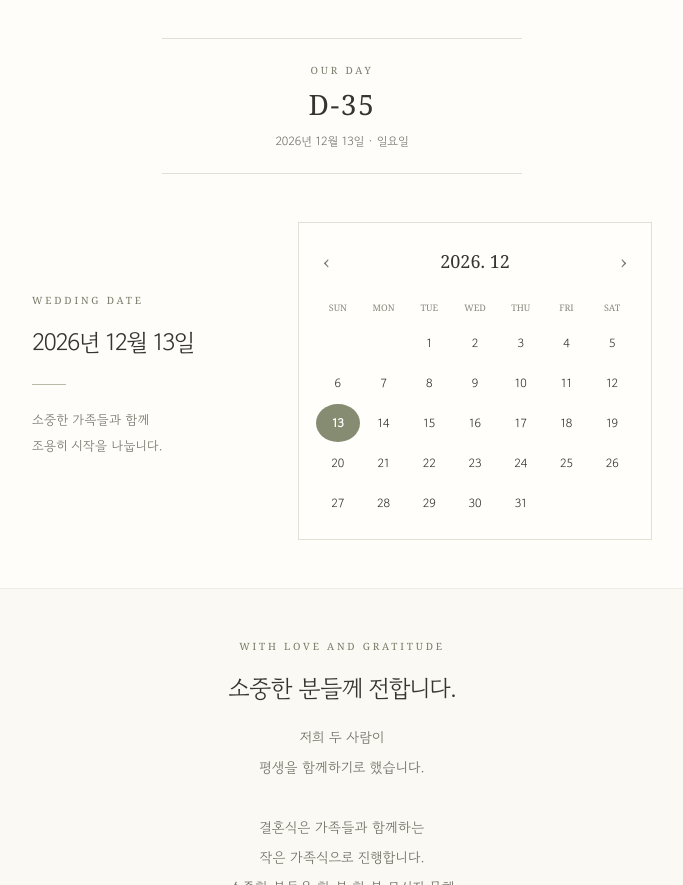
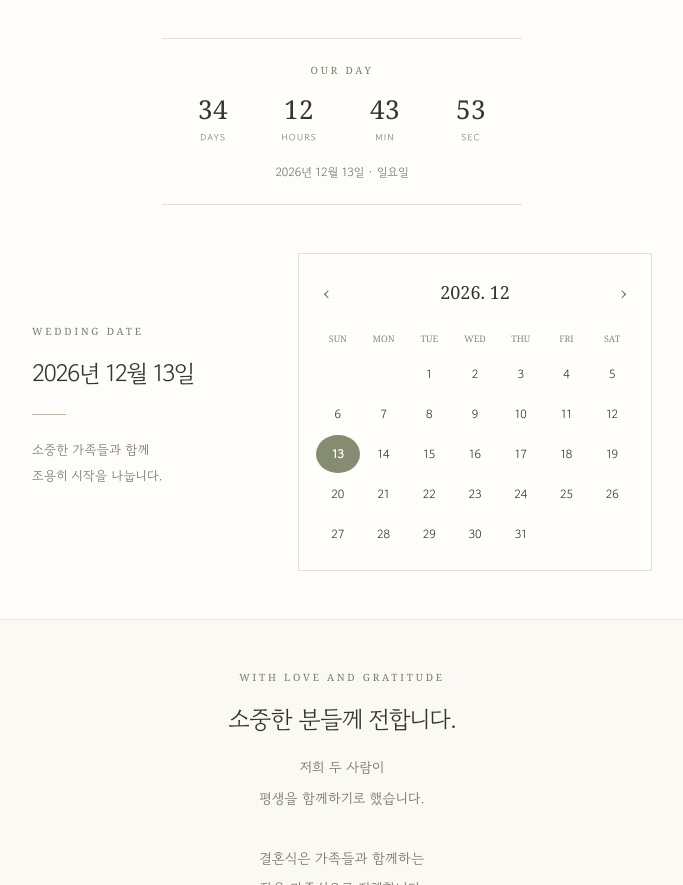
Before and after one commit to scook2375/wedding-announcement, a plain HTML site: page index.html in a window 1280 px wide. Shown: the part 990-1875 px from the top of the page, without its empty margins (298-981 px from the left). Drawn offline with Linux system fonts and the light colour scheme.

Commit message:
Add live minimal countdown to Korean wedding date

```diff
--- a/index.html
+++ b/index.html
@@ -24,7 +24,7 @@ h1{font-family:"Gowun Dodum",sans-serif;font-weight:400;font-size:clamp(28px,6vw
 .hero h1{font-size:clamp(25px,6vw,32px);line-height:1.4;margin:0 0 4px}.hero .lead{font-size:13px;line-height:1.6}
 .hero-photo{display:block;width:100%;max-width:540px;height:auto;flex:none;margin:16px auto 0;aspect-ratio:3017/4526}
 .countdown-wrap{padding:16px 28px 0}.countdown{max-width:360px;margin:auto;border-top:1px solid var(--line);border-bottom:1px solid var(--line);padding:22px 12px;text-align:center}
-.count-number{font-family:Georgia,serif;font-size:28px;line-height:1.4;letter-spacing:.06em;margin:6px 0}.date-sub{font-size:12px;color:#747267}
+.count-number{font-family:Georgia,serif;font-size:28px;line-height:1.4;letter-spacing:.06em;margin:6px 0}.timer-grid{display:grid;grid-template-columns:repeat(4,minmax(0,1fr));gap:8px;margin:14px 0}.timer-value{display:block;font-family:Georgia,serif;font-size:26px;font-variant-numeric:tabular-nums;line-height:1.3;letter-spacing:.02em}.timer-unit{display:block;font-size:9px;letter-spacing:.12em;color:var(--muted);margin-top:4px}.timer-status{font-family:Georgia,serif;font-size:26px;margin:14px 0}[hidden]{display:none!important}.date-sub{font-size:12px;color:#747267}
 section{padding:48px 28px}.date-layout{display:grid;grid-template-columns:.8fr 1.2fr;gap:30px;align-items:center;max-width:620px;margin:auto}
 h2{font-family:"Gowun Dodum",sans-serif;font-weight:400;font-size:24px;letter-spacing:-.05em;line-height:1.6;margin:14px 0}
 .date-copy p{font-size:13px;color:#747267;line-height:2}.small-rule{width:34px;height:1px;background:#b8bba8;margin:22px 0}
@@ -51,7 +51,7 @@ html{scroll-behavior:smooth;scroll-padding-top:24px}
 <div class="scroll-progress" aria-hidden="true"></div>
 <main class="page">
 <header class="hero"><div class="label hero-label">WEDDING ANNOUNCEMENT</div><h1>저희, 결혼합니다.</h1><p class="lead">서로의 평생이 되기로 했습니다.</p><img class="hero-photo" src="assets/wedding.jpg" alt="함께 서 있는 신랑 정석희와 신부 황민정의 웨딩 사진" width="3017" height="4526" fetchpriority="high" decoding="async"></header>
-<div class="countdown-wrap"><div class="countdown"><div class="label">OUR DAY</div><div class="count-number" id="countNumber">2026. 12. 13</div><div class="date-sub" id="dateSub">2026년 12월 13일 · 일요일</div></div></div>
+<div class="countdown-wrap"><div class="countdown"><div class="label">OUR DAY</div><div id="countNumber" role="group" aria-label="결혼일까지 남은 시간"><div class="timer-grid" id="timerGrid"><div><span class="timer-value" id="timerDays">00</span><span class="timer-unit">DAYS</span></div><div><span class="timer-value" id="timerHours">00</span><span class="timer-unit">HOURS</span></div><div><span class="timer-value" id="timerMinutes">00</span><span class="timer-unit">MIN</span></div><div><span class="timer-value" id="timerSeconds">00</span><span class="timer-unit">SEC</span></div></div><div class="timer-status" id="timerStatus" hidden></div></div><div class="date-sub" id="dateSub">2026년 12월 13일 · 일요일</div></div></div>
 <section><div class="date-layout"><div class="date-copy"><div class="label">WEDDING DATE</div><h2 id="dateHeadline">2026년 12월 13일</h2><div class="small-rule"></div><p>소중한 가족들과 함께<br>조용히 시작을 나눕니다.</p></div><div class="calendar"><div class="calendar-head"><button class="month-btn" id="prevMonth" aria-label="이전 달">‹</button><div class="calendar-title" id="calendarTitle"></div><button class="month-btn" id="nextMonth" aria-label="다음 달">›</button></div><div class="weekdays"><span>SUN</span><span>MON</span><span>TUE</span><span>WED</span><span>THU</span><span>FRI</span><span>SAT</span></div><div class="days" id="calendarDays"></div></div></div></section>
 <section class="message"><div class="label">WITH LOVE AND GRATITUDE</div><h2>소중한 분들께 전합니다.</h2><p>저희 두 사람이<br>평생을 함께하기로 했습니다.<br><br>결혼식은 가족들과 함께하는<br>작은 가족식으로 진행합니다.<br>소중한 분들을 한 분 한 분 모시지 못해<br>아쉬운 마음을 전합니다.<br><br>너른 마음으로 헤아려 주시길 바라며,<br>늘 보내주신 사랑과 응원에 감사드립니다.<br>서로 아끼며 다정하게 살아가겠습니다.</p><div class="names"><div class="family-line"><strong class="couple-name">신랑 정석희</strong></div><div class="family-line"><strong class="couple-name">신부 황민정</strong></div></div></section>
 <section class="account" id="accountSection"><div class="account-inner"><h2>마음 전하실 곳</h2><p class="account-intro">보내주시는 축하와 응원에 진심으로 감사드립니다.</p><div class="account-card"><div class="account-icon">G</div><div class="account-info"><div class="account-label">신랑 정석희</div><div class="account-number">은행명 · 계좌번호 입력</div></div><button class="copy" data-copy="신랑 계좌번호를 입력하세요">복사</button></div><div class="account-card"><div class="account-icon">B</div><div class="account-info"><div class="account-label">신부 황민정</div><div class="account-number">은행명 · 계좌번호 입력</div></div><button class="copy" data-copy="신부 계좌번호를 입력하세요">복사</button></div></div></section>
@@ -66,7 +66,27 @@ let viewDate=target?new Date(target.getFullYear(),target.getMonth(),1):new Date(
 function renderCalendar(){const y=viewDate.getFullYear(),m=viewDate.getMonth();document.getElementById("calendarTitle").textContent=`${y}. ${String(m+1).padStart(2,"0")}`;const grid=document.getElementById("calendarDays");grid.innerHTML="";const first=new Date(y,m,1).getDay(),total=new Date(y,m+1,0).getDate(),today=new Date();today.setHours(0,0,0,0);for(let i=0;i<first;i++){let e=document.createElement("div");e.className="day empty";grid.appendChild(e)}for(let d=1;d<=total;d++){let e=document.createElement("div");e.className="day";e.textContent=d;let dt=new Date(y,m,d);if(+dt===+today)e.classList.add("today");if(target&&+dt===+target)e.classList.add("target");grid.appendChild(e)}}
 document.getElementById("prevMonth").onclick=()=>{viewDate=new Date(viewDate.getFullYear(),viewDate.getMonth()-1,1);renderCalendar()};
 document.getElementById("nextMonth").onclick=()=>{viewDate=new Date(viewDate.getFullYear(),viewDate.getMonth()+1,1);renderCalendar()};
-if(target&&!isNaN(+target)){let today=new Date();today.setHours(0,0,0,0);let diff=Math.round((target-today)/86400000);countNumber.textContent=diff>0?`D-${diff}`:diff===0?"D-DAY":`D+${Math.abs(diff)}`;dateSub.textContent=`${target.getFullYear()}년 ${target.getMonth()+1}월 ${target.getDate()}일 · ${["일요일","월요일","화요일","수요일","목요일","금요일","토요일"][target.getDay()]}`;dateHeadline.textContent=`${target.getFullYear()}년 ${target.getMonth()+1}월 ${target.getDate()}일`}
+// Countdown uses Korean midnight consistently, regardless of the visitor's timezone.
+const weddingMidnight=new Date(WEDDING_DATE+"T00:00:00+09:00").getTime();
+function updateCountdown(){
+ const remaining=weddingMidnight-Date.now();
+ const waiting=remaining>0;
+ document.getElementById("timerGrid").hidden=!waiting;
+ const status=document.getElementById("timerStatus");
+ status.hidden=waiting;
+ if(waiting){
+  const total=Math.ceil(remaining/1000);
+  const values={Days:Math.floor(total/86400),Hours:Math.floor(total/3600)%24,Minutes:Math.floor(total/60)%60,Seconds:total%60};
+  Object.entries(values).forEach(([unit,value])=>{document.getElementById("timer"+unit).textContent=String(value).padStart(2,"0")});
+ }else{
+  const days=Math.floor(-remaining/86400000);
+  status.textContent=days===0?"D-DAY":`D+${days}`;
+ }
+}
+updateCountdown();
+setInterval(updateCountdown,1000);
+document.addEventListener("visibilitychange",()=>{if(!document.hidden)updateCountdown()});
+
 renderCalendar();
 document.querySelectorAll(".copy").forEach(btn=>btn.onclick=async()=>{try{await navigator.clipboard.writeText(btn.dataset.copy);btn.textContent="복사됨";setTimeout(()=>btn.textContent="복사",1400)}catch(e){window.prompt("복사할 내용을 선택하세요",btn.dataset.copy)}});
 // Reveal each block once as it enters the viewport; keep content visible without JS/support.
```
